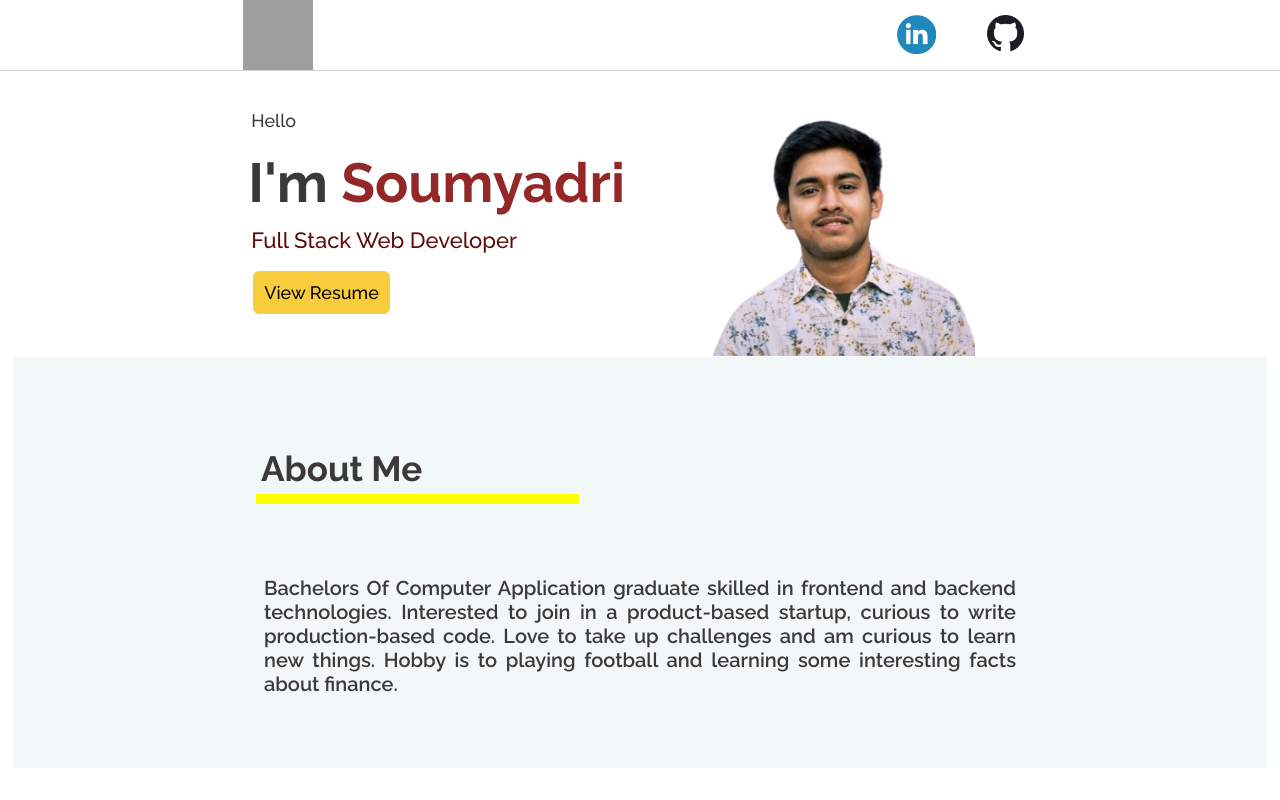
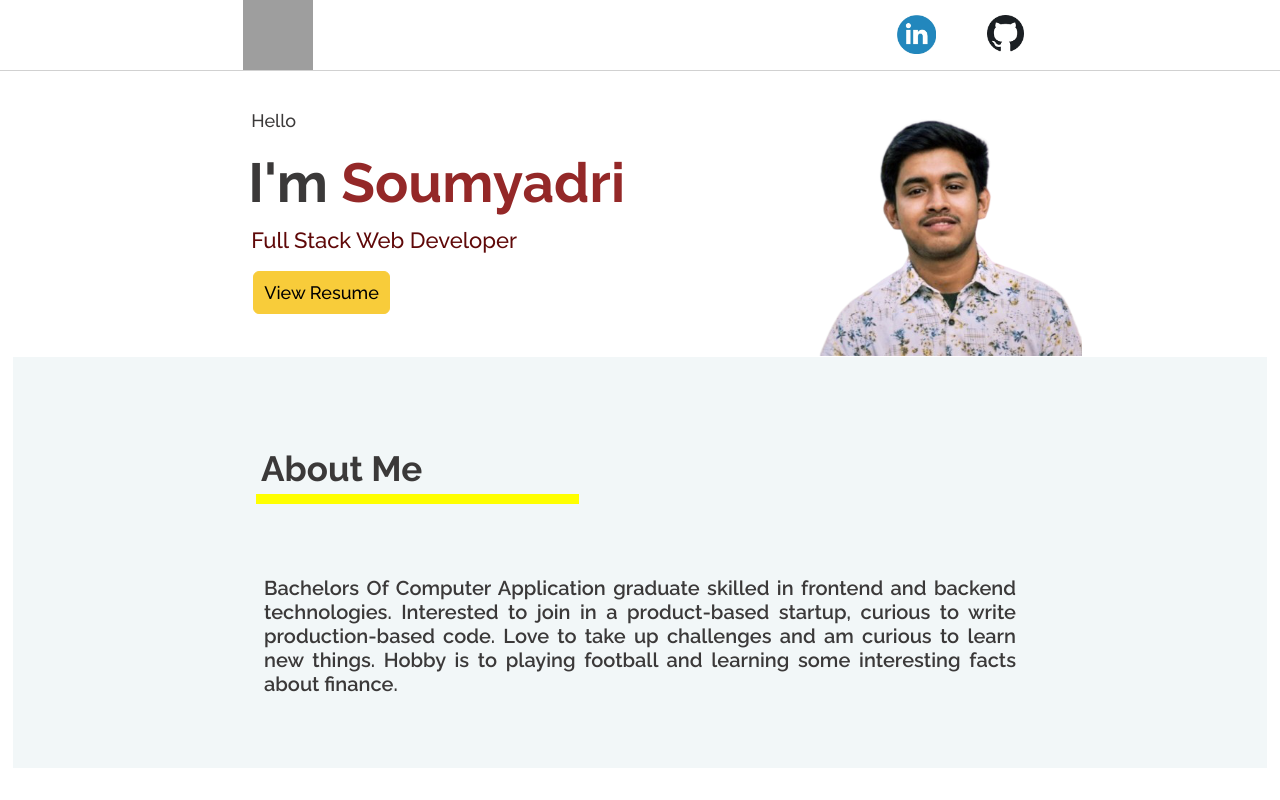
Before and after one commit to soumyadri/soumyadri-portfolio, a React (Create React App) app: page / in a window 1280 px wide. Shown: the top 800 px of the page. Built offline with nearby package versions, Linux system fonts and the light colour scheme; grey boxes are pictures that could not be loaded.

Commit message:
Intro section image alignment fixed

```diff
--- a/src/Components/Intro/Intro.jsx
+++ b/src/Components/Intro/Intro.jsx
@@ -6,6 +6,7 @@ const PrimaryContainer = styled.div`
     width: 62%;
     margin: auto;
     display: flex;
+    justify-content: space-between;
 
     &{
         @media only screen and (max-width: 1010px) {
@@ -67,7 +68,6 @@ const H4 = styled.h4`
 `
 
 const Img = styled.img`
-    margin-left: 36%;
     width: 95%;
     animation-name: animation1;
     animation-duration: 2s;
@@ -110,7 +110,7 @@ export const Intro = () => {
                 <H5>Hello</H5>
                 <H2>I'm <span style={{color: "#942828"}}>Soumyadri</span></H2>
                 <H4>Full Stack Web Developer</H4>
-                <Button onClick={()=>window.open("https://drive.google.com/file/d/1ruWvcB0h3Zd2FoflSv7wcWjWXNfd8is8/view?usp=sharing", '_blank')}>View Resume</Button>
+                <Button onClick={()=>window.open("https://www.canva.com/design/DAEigNO6FIs/DCwM_hzWddQ_-g2Vpfn9sA/view?utm_content=DAEigNO6FIs&utm_campaign=designshare&utm_medium=link&utm_source=sharebutton", '_blank')}>View Resume</Button>
             </div>
             <div>
                 <Img src={Soumyadri} alt="" />
```
Also changed, not shown: 1 other file (tests, documents, lock files or other folders).
